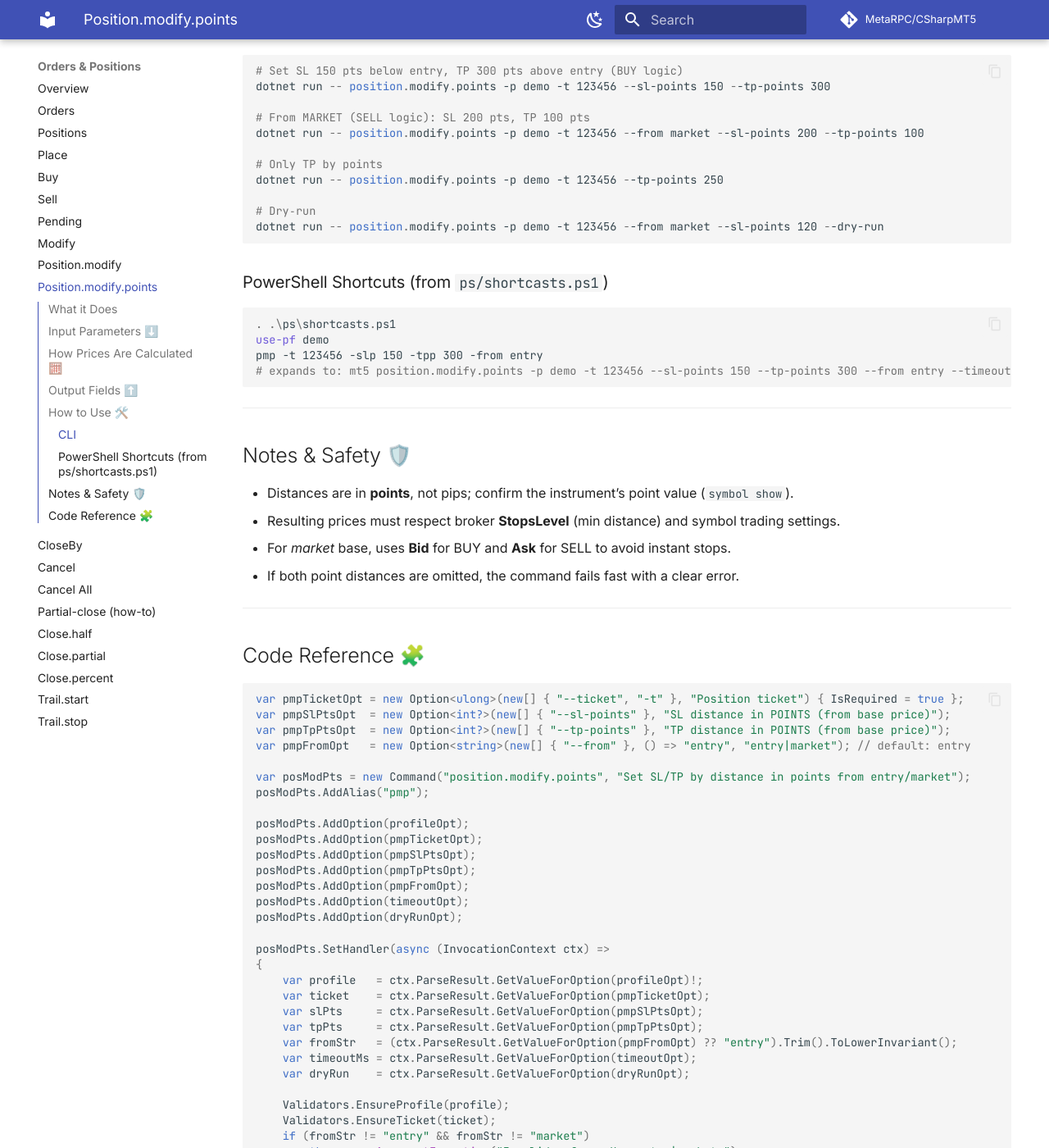
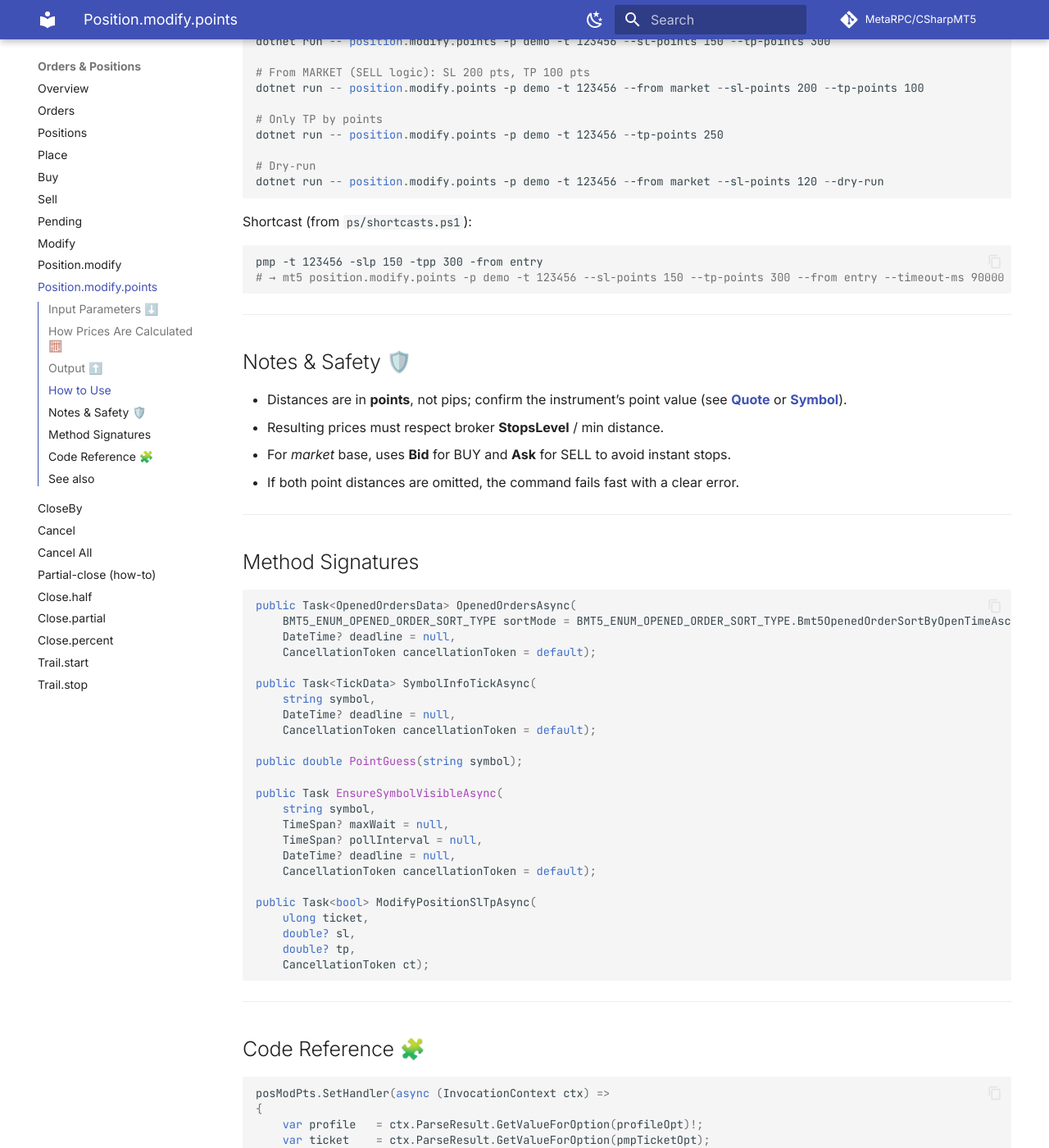
Before and after one commit to MetaRPC/CSharpMT5, an MkDocs documentation site: the page built from docs/Orders_Positions/Position.modify.points.md, in a window 1280 px wide and 1400 px high, scrolled down 1866 px. Shown: the whole window at 82% size. Built offline with MkDocs 1.6.1 and Material for MkDocs 9.7.7, drawn with Linux system fonts in a browser that asks for light colours; comment, search, counter and statistics services are not loaded; some of the changed text lies outside the part shown.

Commit message:
Update Position.modify.points.md

````diff
--- a/docs/Orders_Positions/Position.modify.points.md
+++ b/docs/Orders_Positions/Position.modify.points.md
@@ -1,6 +1,4 @@
 # Position Modify Points (`position.modify.points`) 📐
-
-## What it Does
 
 Sets **Stop Loss** and/or **Take Profit** by a **distance in points** from a chosen base price — either the **entry price** or the current **market** price.
 
@@ -42,7 +40,7 @@ Let `Pbase` be the base price (`entry` or `market`), and `point` be the instrume
 
 ---
 
-## Output Fields ⬆️
+## Output ⬆️
 
 | Field    | Type   | Description                              |
 | -------- | ------ | ---------------------------------------- |
@@ -52,14 +50,14 @@ Let `Pbase` be the base price (`entry` or `market`), and `point` be the instrume
 | `From`   | string | `entry` or `market` used for base price. |
 | `Status` | string | `OK` or error description.               |
 
+Text only. Exit codes: `0` success; `2` validation/not found; `1` fatal error.
+
 ---
 
-## How to Use 🛠️
-
-### CLI
+## How to Use
 
 ```powershell
-# Set SL 150 pts below entry, TP 300 pts above entry (BUY logic)
+# SL 150 pts below entry, TP 300 pts above entry (BUY logic)
 dotnet run -- position.modify.points -p demo -t 123456 --sl-points 150 --tp-points 300
 
 # From MARKET (SELL logic): SL 200 pts, TP 100 pts
@@ -72,45 +70,58 @@ dotnet run -- position.modify.points -p demo -t 123456 --tp-points 250
 dotnet run -- position.modify.points -p demo -t 123456 --from market --sl-points 120 --dry-run
 ```
 
-### PowerShell Shortcuts (from `ps/shortcasts.ps1`)
+Shortcast (from `ps/shortcasts.ps1`):
 
 ```powershell
-. .\ps\shortcasts.ps1
-use-pf demo
 pmp -t 123456 -slp 150 -tpp 300 -from entry
-# expands to: mt5 position.modify.points -p demo -t 123456 --sl-points 150 --tp-points 300 --from entry --timeout-ms 90000
+# → mt5 position.modify.points -p demo -t 123456 --sl-points 150 --tp-points 300 --from entry --timeout-ms 90000
 ```
 
 ---
 
 ## Notes & Safety 🛡️
 
-* Distances are in **points**, not pips; confirm the instrument’s point value (`symbol show`).
-* Resulting prices must respect broker **StopsLevel** (min distance) and symbol trading settings.
+* Distances are in **points**, not pips; confirm the instrument’s point value (see **[Quote](../Market_Data/Quote.md)** or **[Symbol](../Market_Data/Symbol.md)**).
+* Resulting prices must respect broker **StopsLevel** / min distance.
 * For *market* base, uses **Bid** for BUY and **Ask** for SELL to avoid instant stops.
 * If both point distances are omitted, the command fails fast with a clear error.
+
+---
+
+## Method Signatures
+
+```csharp
+public Task<OpenedOrdersData> OpenedOrdersAsync(
+    BMT5_ENUM_OPENED_ORDER_SORT_TYPE sortMode = BMT5_ENUM_OPENED_ORDER_SORT_TYPE.Bmt5OpenedOrderSortByOpenTimeAsc,
+    DateTime? deadline = null,
+    CancellationToken cancellationToken = default);
+
+public Task<TickData> SymbolInfoTickAsync(
+    string symbol,
+    DateTime? deadline = null,
+    CancellationToken cancellationToken = default);
+
+public double PointGuess(string symbol);
+
+public Task EnsureSymbolVisibleAsync(
+    string symbol,
+    TimeSpan? maxWait = null,
+    TimeSpan? pollInterval = null,
+    DateTime? deadline = null,
+    CancellationToken cancellationToken = default);
+
+public Task<bool> ModifyPositionSlTpAsync(
+    ulong ticket,
+    double? sl,
+    double? tp,
+    CancellationToken ct);
+```
 
 ---
 
 ## Code Reference 🧩
 
 ```csharp
-var pmpTicketOpt = new Option<ulong>(new[] { "--ticket", "-t" }, "Position ticket") { IsRequired = true };
-var pmpSlPtsOpt  = new Option<int?>(new[] { "--sl-points" }, "SL distance in POINTS (from base price)");
-var pmpTpPtsOpt  = new Option<int?>(new[] { "--tp-points" }, "TP distance in POINTS (from base price)");
-var pmpFromOpt   = new Option<string>(new[] { "--from" }, () => "entry", "entry|market"); // default: entry
-
-var posModPts = new Command("position.modify.points", "Set SL/TP by distance in points from entry/market");
-posModPts.AddAlias("pmp");
-
-posModPts.AddOption(profileOpt);
-posModPts.AddOption(pmpTicketOpt);
-posModPts.AddOption(pmpSlPtsOpt);
-posModPts.AddOption(pmpTpPtsOpt);
-posModPts.AddOption(pmpFromOpt);
-posModPts.AddOption(timeoutOpt);
-posModPts.AddOption(dryRunOpt);
-
 posModPts.SetHandler(async (InvocationContext ctx) =>
 {
     var profile   = ctx.ParseResult.GetValueForOption(profileOpt)!;
@@ -123,18 +134,65 @@ posModPts.SetHandler(async (InvocationContext ctx) =>
 
     Validators.EnsureProfile(profile);
     Validators.EnsureTicket(ticket);
-    if (fromStr != "entry" && fromStr != "market")
-        throw new ArgumentException("Invalid --from. Use entry|market.");
-    if (slPts is null && tpPts is null)
-        throw new ArgumentException("Specify at least one of --sl-points or --tp-points.");
-    if (slPts is not null && slPts < 0) throw new ArgumentOutOfRangeException(nameof(slPts));
-    if (tpPts is not null && tpPts < 0) throw new ArgumentOutOfRangeException(nameof(tpPts));
+    if (fromStr is not ("entry" or "market")) throw new ArgumentException("--from must be entry|market");
+    if (slPts is null && tpPts is null) throw new ArgumentException("Provide --sl-points and/or --tp-points");
+    if (slPts is < 0 || tpPts is < 0) throw new ArgumentOutOfRangeException("Point distances must be >= 0");
 
     using (UseOpTimeout(timeoutMs))
     using (_logger.BeginScope("Cmd:POSITION.MODIFY.POINTS Profile:{Profile}", profile))
     using (_logger.BeginScope("Ticket:{Ticket} SLpts:{SL} TPpts:{TP} From:{From}", ticket, slPts, tpPts, fromStr))
     {
-        try
+        await ConnectAsync();
+
+        var opened = await _mt5Account.OpenedOrdersAsync();
+        var pos = opened.PositionInfos.FirstOrDefault(p => (ulong)p.Ticket == ticket || unchecked((ulong)p.Ticket) == ticket);
+        if (pos is null) { Console.WriteLine($"Position #{ticket} not found."); Environment.ExitCode = 2; return; }
+
+        var symbol  = pos.Symbol;
+        var isLong  = IsLongPosition(pos); // helper in project
+        var point   = _mt5Account.PointGuess(symbol);
+        if (point <= 0) point = symbol.EndsWith("JPY", StringComparison.OrdinalIgnoreCase) ? 0.01 : 0.0001;
+
+        // Base price
+        double pbase;
+        if (fromStr == "entry") pbase = pos.PriceOpen;
+        else
         {
-            await ConnectAsync();
+            var tick = await _mt5Account.SymbolInfoTickAsync(symbol);
+            pbase = isLong ? tick.Bid : tick.Ask; // BUY→Bid, SELL→Ask
+        }
+
+        // Compute targets
+        double? newSl = null, newTp = null;
+        if (slPts is not null)
+            newSl = isLong ? pbase - slPts.Value * point : pbase + slPts.Value * point;
+        if (tpPts is not null)
+            newTp = isLong ? pbase + tpPts.Value * point : pbase - tpPts.Value * point;
+
+        // Round to point grid
+        static double R(double v, double pt) => Math.Round(v / pt) * pt;
+        if (newSl is not null) newSl = R(newSl.Value, point);
+        if (newTp is not null) newTp = R(newTp.Value, point);
+
+        // Best‑effort ensure visibility (non‑fatal)
+        try { await _mt5Account.EnsureSymbolVisibleAsync(symbol, TimeSpan.FromSeconds(3)); } catch { }
+
+        if (dryRun)
+        {
+            Console.WriteLine($"[DRY-RUN] POSITION.MODIFY.POINTS #{ticket} {symbol} from={fromStr} SL->{newSl} TP->{newTp}");
+            return;
+        }
+
+        await _mt5Account.ModifyPositionSlTpAsync(ticket, newSl, newTp, CancellationToken.None);
+        Console.WriteLine($"✔ position.modify.points done: ticket={ticket} from={fromStr} SL={newSl} TP={newTp}");
+    }
+});
 ```
+
+---
+
+## See also
+
+* **[Modify (by price)](../Orders_Positions/Modify.md)** — set absolute SL/TP
+* **[Limits](../Market_Data/Limits.md)** — min/step/max
+* **[Quote](../Market_Data/Quote.md)** — check current Bid/Ask
````
Also changed, not shown: other parts of docs/Orders_Positions/Position.modify.points.md (+9 -9 lines).
